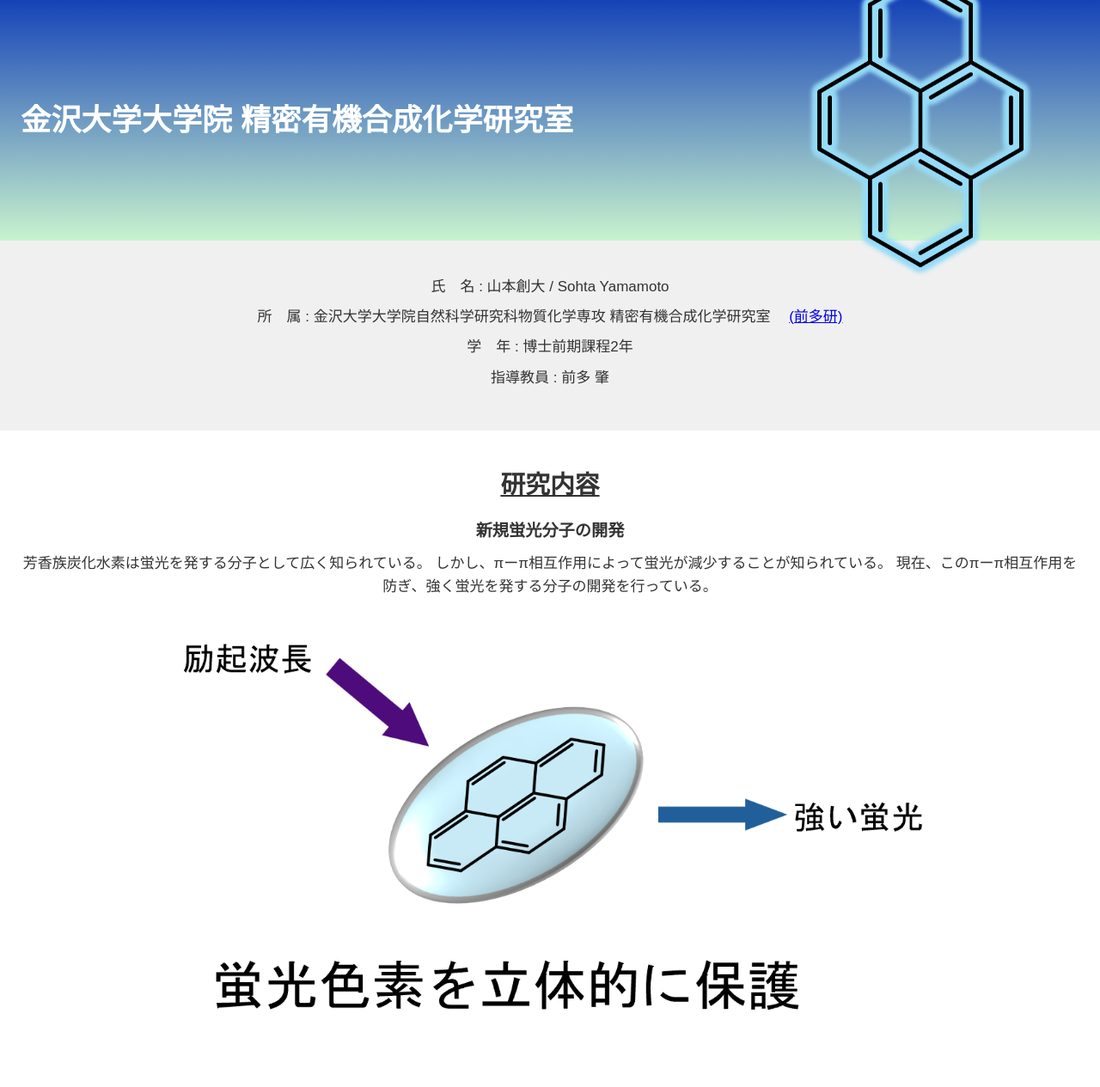
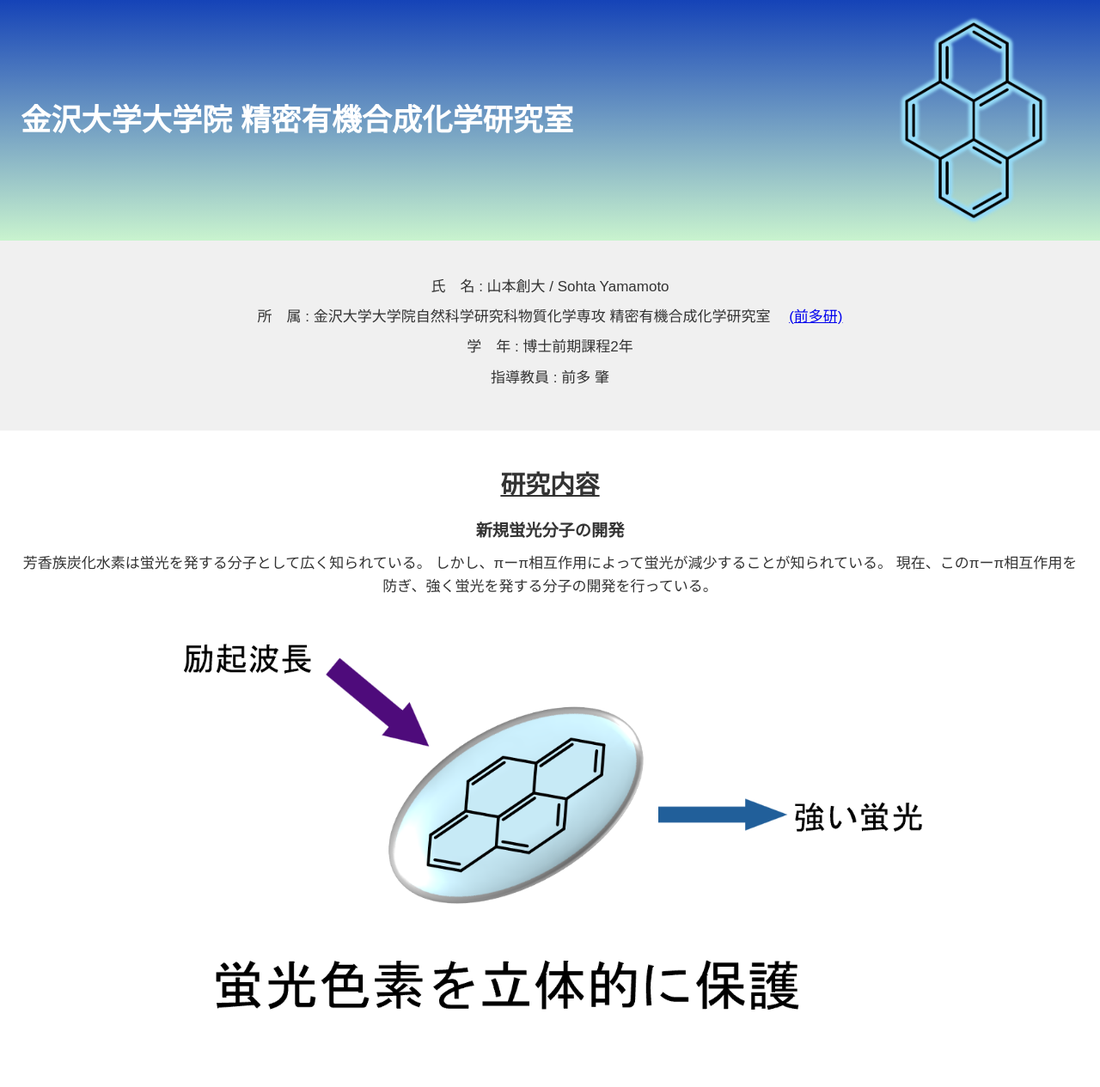
Before and after one commit to SaTom1313/SaTom1313.github.io, a Jekyll site: the page index.html, which Jekyll copies as it is, in a window 1280 px wide. Shown: the whole page at 86% size. Built offline with Jekyll 4.4.1, drawn with Linux system fonts in a browser that asks for light colours.

Commit message:
Update index.html

```diff
--- a/index.html
+++ b/index.html
@@ -86,7 +86,13 @@
     <h1>金沢大学大学院 精密有機合成化学研究室</h1>
     <img src="/assets/image/pyrene.png" alt="ヘッダー画像" class="head-image" />
   </section>
-
+  <style>
+    .head-image {
+      max-width: 20%;
+      aspect-ratio: 1 / 1;
+      object-fit: contain;
+    }
+  </style>
   <section class="section-middle">
     <p>氏　名 : 山本創大 / Sohta Yamamoto</p>
     <p>所　属 : 金沢大学大学院自然科学研究科物質化学専攻 精密有機合成化学研究室
```
